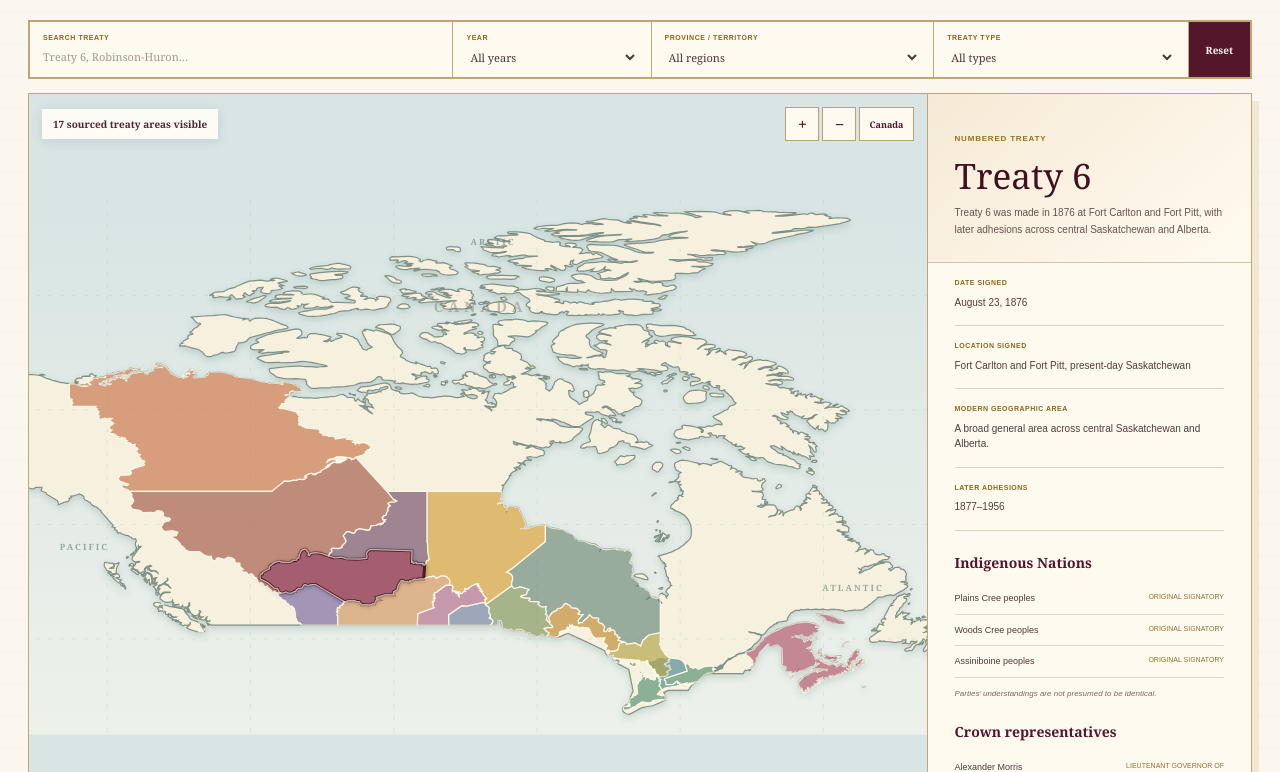
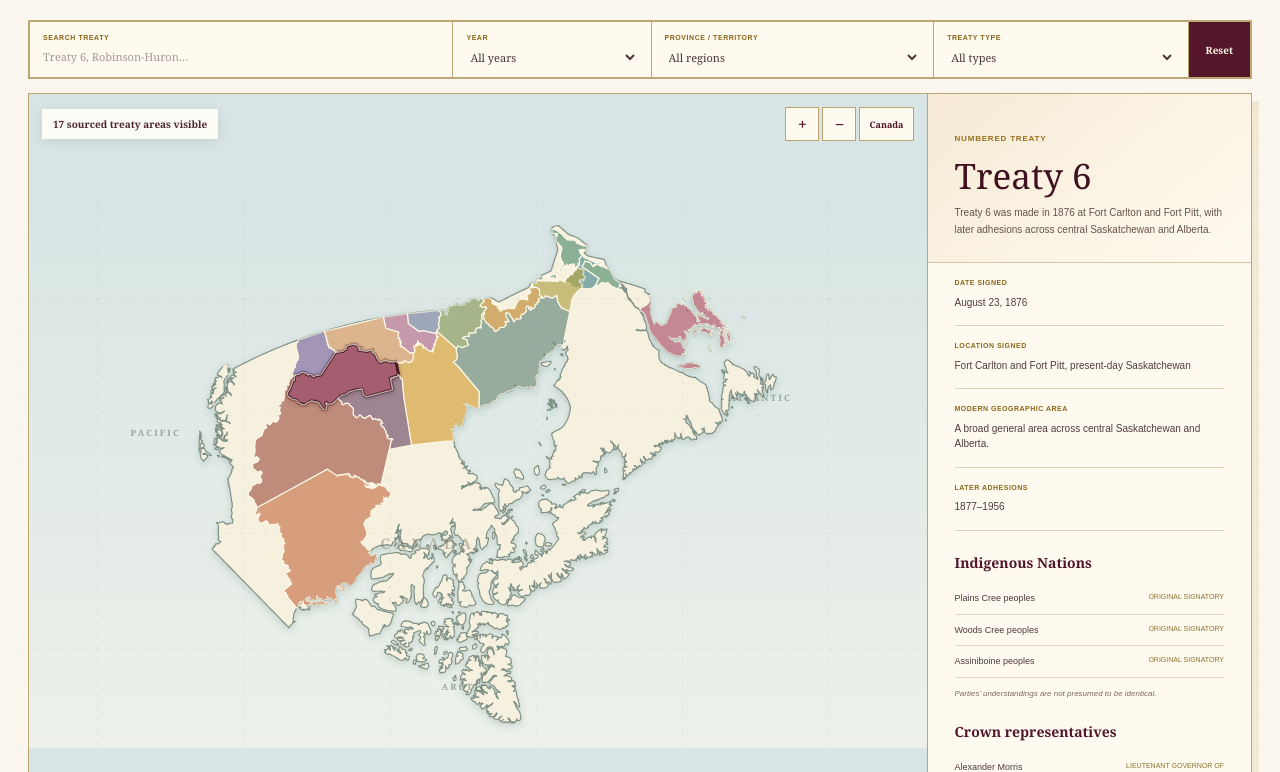
Before and after one commit to CreeCoder13/OpenCourt, a Next.js app: page /treaties in a window 1280 px wide. Shown: the part 788-1560 px from the top of the page. Built offline with nearby package versions, Linux system fonts and the light colour scheme.

Commit message:
Straighten treaty map and add Robinson treaties

```diff
--- a/components/TreatyMapExplorer.tsx
+++ b/components/TreatyMapExplorer.tsx
@@ -11,12 +11,12 @@ type TreatyFeature = { type: "Feature"; properties: { ENAME: string }; geometry:
 type TreatyCollection = { type: "FeatureCollection"; features: TreatyFeature[]; metadata?: { source: string; publisher: string; accessed: string; note: string } };
 type ViewBox = { x: number; y: number; width: number; height: number };
 
-const INITIAL_VIEW: ViewBox = { x: 18, y: 24, width: 940, height: 526.4 };
+const INITIAL_VIEW: ViewBox = { x: 30, y: 22, width: 920, height: 515.2 };
 const featureSlug: Record<string, string> = {
   "Douglas Treaties": "douglas-treaties",
   "Peace and Friendship Treaties": "peace-and-friendship-treaties",
-  "Robinson-Huron Treaty": "robinson-treaties",
-  "Robinson-Superior Treaty": "robinson-treaties",
+  "Robinson-Huron Treaty": "robinson-huron",
+  "Robinson-Superior Treaty": "robinson-superior",
   "Southern Ontario Treaties": "upper-canada-treaties",
   "Williams Treaties": "williams-treaties",
   ...Object.fromEntries(Array.from({ length: 11 }, (_, index) => [`Treaty ${index + 1}`, `treaty-${index + 1}`])),
@@ -38,11 +38,30 @@ const places = [
 ];
 
 const cleanName = (name: string) => name.replace(/\s+\([^)]*\)$/, "");
-const project = ([longitude, latitude]: Position): Position => [((longitude + 142) / 92) * 1000, ((84 - latitude) / 44) * 560];
-const ringPath = (ring: Position[]) => ring.map((point, index) => `${index ? "L" : "M"}${project(point).map((value) => value.toFixed(1)).join(" ")}`).join(" ") + "Z";
-const geometryPath = (geometry: Geometry) => geometry.type === "Polygon"
-  ? geometry.coordinates.map(ringPath).join(" ")
-  : geometry.coordinates.flatMap((polygon) => polygon.map(ringPath)).join(" ");
+type Projector = (position: Position) => Position;
+const linearProject: Projector = ([longitude, latitude]) => [((longitude + 142) / 92) * 1000, ((84 - latitude) / 44) * 560];
+const lambertRaw: Projector = ([longitude, latitude]) => {
+  const radians = Math.PI / 180; const phi = latitude * radians; const lambda = longitude * radians;
+  const phi1 = 49 * radians; const phi2 = 77 * radians; const lambda0 = -91.8666666667 * radians;
+  const n = Math.log(Math.cos(phi1) / Math.cos(phi2)) / Math.log(Math.tan(Math.PI / 4 + phi2 / 2) / Math.tan(Math.PI / 4 + phi1 / 2));
+  const factor = (Math.cos(phi1) * Math.pow(Math.tan(Math.PI / 4 + phi1 / 2), n)) / n;
+  const rho = factor / Math.pow(Math.tan(Math.PI / 4 + phi / 2), n);
+  return [rho * Math.sin(n * (lambda - lambda0)), -rho * Math.cos(n * (lambda - lambda0))];
+};
+const geometryPoints = (geometry: Geometry) => geometry.type === "Polygon" ? geometry.coordinates.flat() : geometry.coordinates.flat(2);
+const createCanadaProjection = (background: TreatyCollection | null): Projector => {
+  const points = background?.features.flatMap((feature) => geometryPoints(feature.geometry)) || [];
+  if (!points.length) return linearProject;
+  const raw = points.map(lambertRaw); const xs = raw.map(([x]) => x); const ys = raw.map(([, y]) => y);
+  const minX = Math.min(...xs); const maxX = Math.max(...xs); const minY = Math.min(...ys); const maxY = Math.max(...ys);
+  const scale = Math.min(920 / (maxX - minX), 510 / (maxY - minY));
+  const offsetX = (1000 - (maxX - minX) * scale) / 2; const offsetY = (560 - (maxY - minY) * scale) / 2;
+  return (position) => { const [x, y] = lambertRaw(position); return [offsetX + (x - minX) * scale, offsetY + (y - minY) * scale]; };
+};
+const ringPath = (ring: Position[], projector: Projector) => ring.map((point, index) => `${index ? "L" : "M"}${projector(point).map((value) => value.toFixed(1)).join(" ")}`).join(" ") + "Z";
+const geometryPath = (geometry: Geometry, projector: Projector) => geometry.type === "Polygon"
+  ? geometry.coordinates.map((ring) => ringPath(ring, projector)).join(" ")
+  : geometry.coordinates.flatMap((polygon) => polygon.map((ring) => ringPath(ring, projector))).join(" ");
 
 const pointInRing = (point: Position, ring: Position[]) => {
   let inside = false;
@@ -54,10 +73,12 @@ const pointInRing = (point: Position, ring: Position[]) => {
 };
 const pointInPolygon = (point: Position, polygon: Position[][]) => pointInRing(point, polygon[0]) && !polygon.slice(1).some((hole) => pointInRing(point, hole));
 const pointInGeometry = (point: Position, geometry: Geometry) => geometry.type === "Polygon" ? pointInPolygon(point, geometry.coordinates) : geometry.coordinates.some((polygon) => pointInPolygon(point, polygon));
+const pointInProjectedGeometry = (point: Position, geometry: Geometry, projector: Projector) => geometry.type === "Polygon"
+  ? pointInPolygon(point, geometry.coordinates.map((ring) => ring.map(projector)))
+  : geometry.coordinates.some((polygon) => pointInPolygon(point, polygon.map((ring) => ring.map(projector))));
 
-const geometryBounds = (geometry: Geometry) => {
-  const points = geometry.type === "Polygon" ? geometry.coordinates.flat() : geometry.coordinates.flat(2);
-  const projected = points.map(project);
+const geometryBounds = (geometry: Geometry, projector: Projector) => {
+  const projected = geometryPoints(geometry).map(projector);
   const xs = projected.map(([x]) => x); const ys = projected.map(([, y]) => y);
   return { minX: Math.min(...xs), maxX: Math.max(...xs), minY: Math.min(...ys), maxY: Math.max(...ys) };
 };
@@ -92,6 +113,7 @@ export function TreatyMapExplorer({ records }: { records: Treaty[] }) {
   }, []);
 
   const recordFor = useCallback((name: string) => records.find((record) => record.slug === featureSlug[cleanName(name)]), [records]);
+  const projector = useMemo(() => createCanadaProjection(canada), [canada]);
   const filteredFeatures = useMemo(() => (collection?.features || []).filter((feature) => {
     const name = cleanName(feature.properties.ENAME); const record = recordFor(name); const q = query.trim().toLowerCase();
     return !hidden.has(name) && (!q || [name, record?.description, record?.placeSigned, ...(record?.indigenousParties.map((party) => party.name) || [])].join(" ").toLowerCase().includes(q))
@@ -108,7 +130,7 @@ export function TreatyMapExplorer({ records }: { records: Treaty[] }) {
     const feature = collection?.features.find((item) => cleanName(item.properties.ENAME) === name);
     setSelectedName(name); setOverlaps([]);
     if (!feature) return;
-    const bounds = geometryBounds(feature.geometry); const padding = 45;
+    const bounds = geometryBounds(feature.geometry, projector); const padding = 45;
     const width = Math.max(130, bounds.maxX - bounds.minX + padding * 2); const height = Math.max(100, bounds.maxY - bounds.minY + padding * 2);
     const scale = Math.max(width / 1000, height / 560);
     const nextWidth = Math.min(1000, 1000 * scale); const nextHeight = Math.min(560, 560 * scale);
@@ -124,8 +146,7 @@ export function TreatyMapExplorer({ records }: { records: Treaty[] }) {
     if (!svgRef.current) return;
     const rect = svgRef.current.getBoundingClientRect();
     const point: Position = [viewBox.x + ((event.clientX - rect.left) / rect.width) * viewBox.width, viewBox.y + ((event.clientY - rect.top) / rect.height) * viewBox.height];
-    const geographic: Position = [(point[0] / 1000) * 92 - 142, 84 - (point[1] / 560) * 44];
-    const matches = filteredFeatures.filter((feature) => pointInGeometry(geographic, feature.geometry)).map((feature) => cleanName(feature.properties.ENAME));
+    const matches = filteredFeatures.filter((feature) => pointInProjectedGeometry(point, feature.geometry, projector)).map((feature) => cleanName(feature.properties.ENAME));
     if (!matches.length) return;
     const next = matches.length > 1 && matches.includes(selectedName) ? matches[(matches.indexOf(selectedName) + 1) % matches.length] : matches.at(-1)!;
     setSelectedName(next); setOverlaps(matches);
@@ -157,10 +178,10 @@ export function TreatyMapExplorer({ records }: { records: Treaty[] }) {
         {collection ? <svg ref={svgRef} viewBox={`${viewBox.x} ${viewBox.y} ${viewBox.width} ${viewBox.height}`} onClick={handleMapClick} onWheel={(event) => { event.preventDefault(); zoom(event.deltaY > 0 ? 1.18 : .84); }} onPointerDown={(event) => { drag.current = { x: event.clientX, y: event.clientY, view: viewBox }; event.currentTarget.setPointerCapture(event.pointerId); }} onPointerMove={(event) => { if (!drag.current) return; const rect = event.currentTarget.getBoundingClientRect(); const dx = ((event.clientX - drag.current.x) / rect.width) * drag.current.view.width; const dy = ((event.clientY - drag.current.y) / rect.height) * drag.current.view.height; setViewBox({ ...drag.current.view, x: drag.current.view.x - dx, y: drag.current.view.y - dy }); }} onPointerUp={() => { drag.current = null; }} role="img" aria-label="Interactive map of historic treaty areas over an outline map of Canada">
           <defs><linearGradient id="water" x1="0" y1="0" x2="0" y2="1"><stop offset="0" stopColor="#d8e5e4" /><stop offset="1" stopColor="#edf1ea" /></linearGradient><filter id="land-shadow" x="-10%" y="-10%" width="120%" height="120%"><feDropShadow dx="0" dy="3" stdDeviation="4" floodColor="#31504b" floodOpacity=".18" /></filter></defs>
           <rect width="1000" height="560" fill="url(#water)" />
-          {canada?.features.map((feature, index) => <path className="canada-background" key={`canada-${index}`} d={geometryPath(feature.geometry)} fillRule="evenodd" filter="url(#land-shadow)" />)}
+          {canada?.features.map((feature, index) => <path className="canada-background" key={`canada-${index}`} d={geometryPath(feature.geometry, projector)} fillRule="evenodd" filter="url(#land-shadow)" />)}
           <g className="map-graticule">{[100, 250, 400, 550, 700, 850].map((x) => <line key={`x${x}`} x1={x} x2={x} y1="0" y2="560" />)}{[100, 220, 340, 460].map((y) => <line key={`y${y}`} x1="0" x2="1000" y1={y} y2={y} />)}</g>
-          <g className="map-labels" aria-hidden="true"><text x="491" y="118">CANADA</text><text x="76" y="367">PACIFIC</text><text x="881" y="410">ATLANTIC</text><text x="504" y="47">ARCTIC</text></g>
-          {filteredFeatures.map((feature) => { const name = cleanName(feature.properties.ENAME); const index = mappedNames.indexOf(name); return <path key={feature.properties.ENAME} d={geometryPath(feature.geometry)} fill={colours[index % colours.length]} className={`treaty-area${name === selectedName ? " selected" : ""}`} fillRule="evenodd" onMouseEnter={() => setHoveredName(name)} onMouseLeave={() => setHoveredName("")}><title>{name}</title></path>; })}
+          <g className="map-labels" aria-hidden="true"><text x={projector([-102, 69])[0]} y={projector([-102, 69])[1]}>CANADA</text><text x={projector([-136, 50])[0]} y={projector([-136, 50])[1]}>PACIFIC</text><text x={projector([-53, 49])[0]} y={projector([-53, 49])[1]}>ATLANTIC</text><text x={projector([-95, 81])[0]} y={projector([-95, 81])[1]}>ARCTIC</text></g>
+          {filteredFeatures.map((feature) => { const name = cleanName(feature.properties.ENAME); const index = mappedNames.indexOf(name); return <path key={feature.properties.ENAME} d={geometryPath(feature.geometry, projector)} fill={colours[index % colours.length]} className={`treaty-area${name === selectedName ? " selected" : ""}`} fillRule="evenodd" onMouseEnter={() => setHoveredName(name)} onMouseLeave={() => setHoveredName("")}><title>{name}</title></path>; })}
         </svg> : <div className="treaty-map-loading">Loading verified treaty boundaries…</div>}
         {overlaps.length > 1 && <div className="overlap-picker"><span>{overlaps.length} treaty areas at this point</span>{overlaps.map((name) => <button type="button" className={name === selectedName ? "active" : ""} onClick={() => setSelectedName(name)} key={name}>{name}</button>)}</div>}
         <p className="map-data-credit">Boundary source: Crown-Indigenous Relations and Northern Affairs Canada · Historic Treaties open data · generalized for display · accessed August 28, 2026</p>
--- a/data/treaties.ts
+++ b/data/treaties.ts
@@ -37,7 +37,7 @@ type Seed = Omit<Treaty, "id" | "caseSlugs" | "lastVerified" | "verificationLeve
 const make = (seed: Seed): Treaty => ({
   ...seed,
   id: seed.slug,
-  caseSlugs: cases.filter((item) => item.treaties.includes(seed.name)).map((item) => item.slug),
+  caseSlugs: cases.filter((item) => item.treaties.includes(seed.name) || (seed.slug.startsWith("robinson-") && item.treaties.includes("Robinson Treaties"))).map((item) => item.slug),
   verificationLevel: "Verified",
   lastVerified: verified,
 });
@@ -109,6 +109,22 @@ const numbered = ({
 });
 
 export const treaties: Treaty[] = [
+  make({
+    slug: "robinson-huron", name: "Robinson-Huron Treaty", dateSigned: "1850-09-09", year: 1850, treatyType: "Historic Treaty", category: "Historic Treaties", regions: ["Ontario"], placeSigned: "Sault Ste. Marie, Province of Canada", provincesTerritories: ["Ontario"],
+    description: "The Robinson-Huron Treaty was signed in 1850 between the Crown and Ojibwe leaders connected to the northern and eastern shores of Lake Huron.", overview: "The treaty is a distinct agreement concerning the Lake Huron region. Its reserve, harvesting and annuity provisions, oral context and ongoing implementation must be considered on their own terms.", historicalContext: "Mining activity and Crown licensing increased in the upper Great Lakes. Ojibwe leaders negotiated amid pressure on their lands and sought an enduring relationship that protected communities and ways of life.", communities: [],
+    indigenousParties: [{ name: "Ojibwe chiefs and principal men connected to the eastern and northern shores of Lake Huron", role: "Original signatory" }], crownParties: ["British Crown through the Province of Canada"], crownRepresentatives: [{ name: "William Benjamin Robinson", role: "Crown negotiator and signatory on behalf of Queen Victoria" }], status: "In force; continuing implementation and litigation history", legalIssues: ["Treaty Rights", "Annuities", "Land", "Harvesting"],
+    territory: { description: "A general area along the eastern and northern shores of Lake Huron, including islands and inland areas described in the treaty.", boundaryNote: "The displayed polygon is generalized federal historic-treaty data, not a surveyed legal boundary or a map of traditional territory.", boundaryData: historicTreatyDataset, mapFeatureNames: ["Robinson-Huron Treaty"] },
+    terms: [{ topic: "Annuities", summary: "The written treaty provides a perpetual annuity and an augmentation mechanism connected to revenues, subject to its wording and legal interpretation." }, { topic: "Reserve lands", summary: "The treaty schedule identifies reserve lands for the participating communities." }, { topic: "Hunting and fishing", summary: "The written text addresses continued hunting and fishing, with exceptions that have required legal interpretation." }], adhesions: [], interpretationNote: "The written instrument, Indigenous oral histories, negotiation context, implementation history and current jurisprudence must be read together.", oralUnderstandings: [{ topic: "Continuing relationship", summary: "Anishinaabe understandings of the agreement include an ongoing relationship and obligations that cannot be reduced to a one-time land transaction." }], originalDocumentURL: "https://rcaanc-cirnac.gc.ca/eng/1100100028984/1581293724401",
+    sources: [source("robinson-huron-text", "Treaty text — Ojibewa Indians of Lake Huron", "https://rcaanc-cirnac.gc.ca/eng/1100100028984/1581293724401", ["treaty text", "date", "place", "parties", "written terms"]), source("robinson-huron-map", "Historic treaties open data", historicTreatyDataset, ["generalized geographic boundary"])],
+  }),
+  make({
+    slug: "robinson-superior", name: "Robinson-Superior Treaty", dateSigned: "1850-09-07", year: 1850, treatyType: "Historic Treaty", category: "Historic Treaties", regions: ["Ontario"], placeSigned: "Sault Ste. Marie, Province of Canada", provincesTerritories: ["Ontario"],
+    description: "The Robinson-Superior Treaty was signed in 1850 between the Crown and Ojibwe leaders connected to the northern shore of Lake Superior.", overview: "The treaty is a distinct agreement concerning the Lake Superior region. Its reserve, harvesting and annuity provisions, oral context and ongoing implementation must be considered separately from Robinson-Huron.", historicalContext: "Mining activity and Crown licensing increased around Lake Superior. Ojibwe leaders negotiated amid pressure on their lands and sought protection for communities, harvesting and future generations.", communities: [],
+    indigenousParties: [{ name: "Ojibwe chiefs and principal men connected to the northern shore of Lake Superior", role: "Original signatory" }], crownParties: ["British Crown through the Province of Canada"], crownRepresentatives: [{ name: "William Benjamin Robinson", role: "Crown negotiator and signatory on behalf of Queen Victoria" }], status: "In force; continuing implementation and claims history", legalIssues: ["Treaty Rights", "Annuities", "Reserve Lands", "Harvesting"],
+    territory: { description: "A general area along the northern shore of Lake Superior from Batchewana Bay toward Pigeon River, including islands and inland areas described in the treaty.", boundaryNote: "The displayed polygon is generalized federal historic-treaty data, not a surveyed legal boundary or a map of traditional territory.", boundaryData: historicTreatyDataset, mapFeatureNames: ["Robinson-Superior Treaty"] },
+    terms: [{ topic: "Annuities", summary: "The written treaty provides a perpetual annuity and an augmentation mechanism connected to revenues, subject to its wording and legal interpretation." }, { topic: "Reserve lands", summary: "The treaty schedule identifies reserve lands for the participating communities." }, { topic: "Hunting and fishing", summary: "The written text addresses continued hunting and fishing, with exceptions that have required legal interpretation." }], adhesions: [], interpretationNote: "The written instrument, Indigenous oral histories, negotiation context, implementation history and present-day claims must be read together.", oralUnderstandings: [{ topic: "Continuing relationship", summary: "Anishinaabe understandings of the agreement include an ongoing relationship and obligations that cannot be reduced to a one-time land transaction." }], originalDocumentURL: "https://www.rcaanc-cirnac.gc.ca/eng/1100100028978/1581293296351",
+    sources: [source("robinson-superior-text", "Treaty text — Ojibewa Indians of Lake Superior", "https://www.rcaanc-cirnac.gc.ca/eng/1100100028978/1581293296351", ["treaty text", "date", "place", "parties", "written terms"]), source("robinson-superior-map", "Historic treaties open data", historicTreatyDataset, ["generalized geographic boundary"])],
+  }),
   numbered({ number: 1, date: "1871-08-03", place: "Lower Fort Garry, Manitoba", provinces: ["Manitoba"], regions: ["Prairies"], parties: [{ name: "Anishinaabe (Chippewa) peoples", role: "Original signatory" }, { name: "Swampy Cree peoples", role: "Original signatory" }], description: "Treaty 1 was the first of the post-Confederation Numbered Treaties, made in southern Manitoba in 1871.", context: "Canada sought land for settlement after acquiring Rupert’s Land. First Nations entered negotiations amid rapid political and economic change and brought their own diplomatic traditions and priorities to the meetings.", territory: "A general area in southern Manitoba, including lands around the lower Red River and Lake Manitoba.", adhesions: [{ date: "1875", note: "A written memorandum recorded additional promises, sometimes called the outside promises, following disputes about what had been agreed in 1871." }] }),
   numbered({ number: 2, date: "1871-08-21", place: "Manitoba Post, Manitoba", provinces: ["Manitoba", "Saskatchewan"], regions: ["Prairies"], parties: [{ name: "Anishinaabe (Chippewa) peoples", role: "Original signatory" }], description: "Treaty 2 was made in 1871 with Anishinaabe peoples in what is now southern Manitoba and adjoining areas.", context: "Like Treaty 1, Treaty 2 followed Canada’s acquisition of Rupert’s Land and growing settlement pressure. The parties’ records and understandings of the negotiations are important to its interpretation.", territory: "A general area west and north of Treaty 1 territory, extending through parts of present-day Manitoba and Saskatchewan.", adhesions: [{ date: "1875", note: "A memorandum addressed additional promises associated with Treaties 1 and 2." }] }),
   numbered({ number: 3, date: "1873-10-03", place: "Northwest Angle, Lake of the Woods", provinces: ["Ontario", "Manitoba"], regions: ["Ontario", "Prairies"], parties: [{ name: "Saulteaux (Anishinaabe) peoples", role: "Original signatory" }], description: "Treaty 3, also called the North-West Angle Treaty, was made in 1873 with Saulteaux peoples.", context: "Negotiations followed earlier unsuccessful meetings and took place as Canada sought a route and settlement corridor to the west. First Nations negotiators pressed their own conditions and priorities.", territory: "A broad area around Lake of the Woods in present-day northwestern Ontario and southeastern Manitoba.", adhesions: [{ note: "Later communities adhered to the treaty. Each adhesion and the parties connected to it require record-specific verification." }] }),
```
